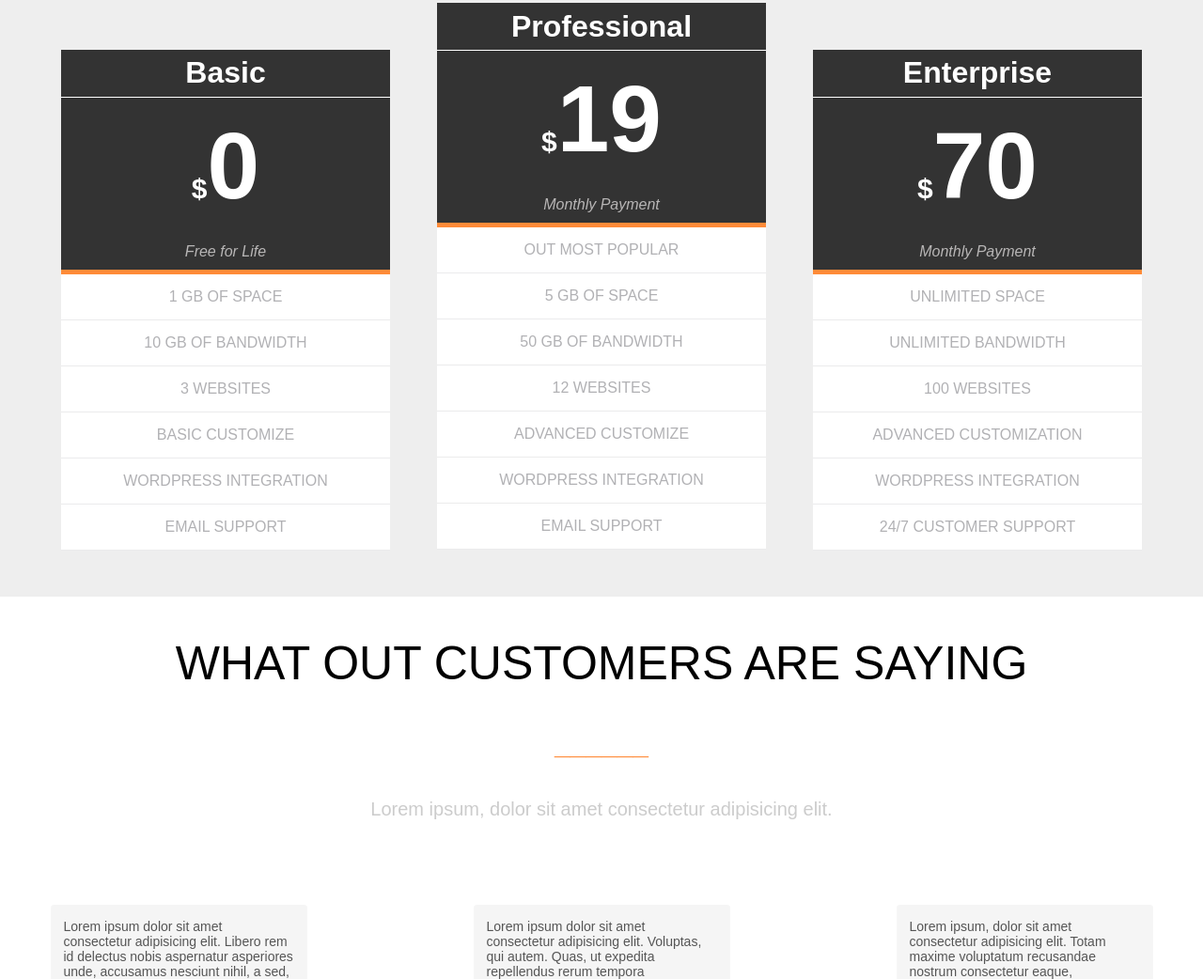
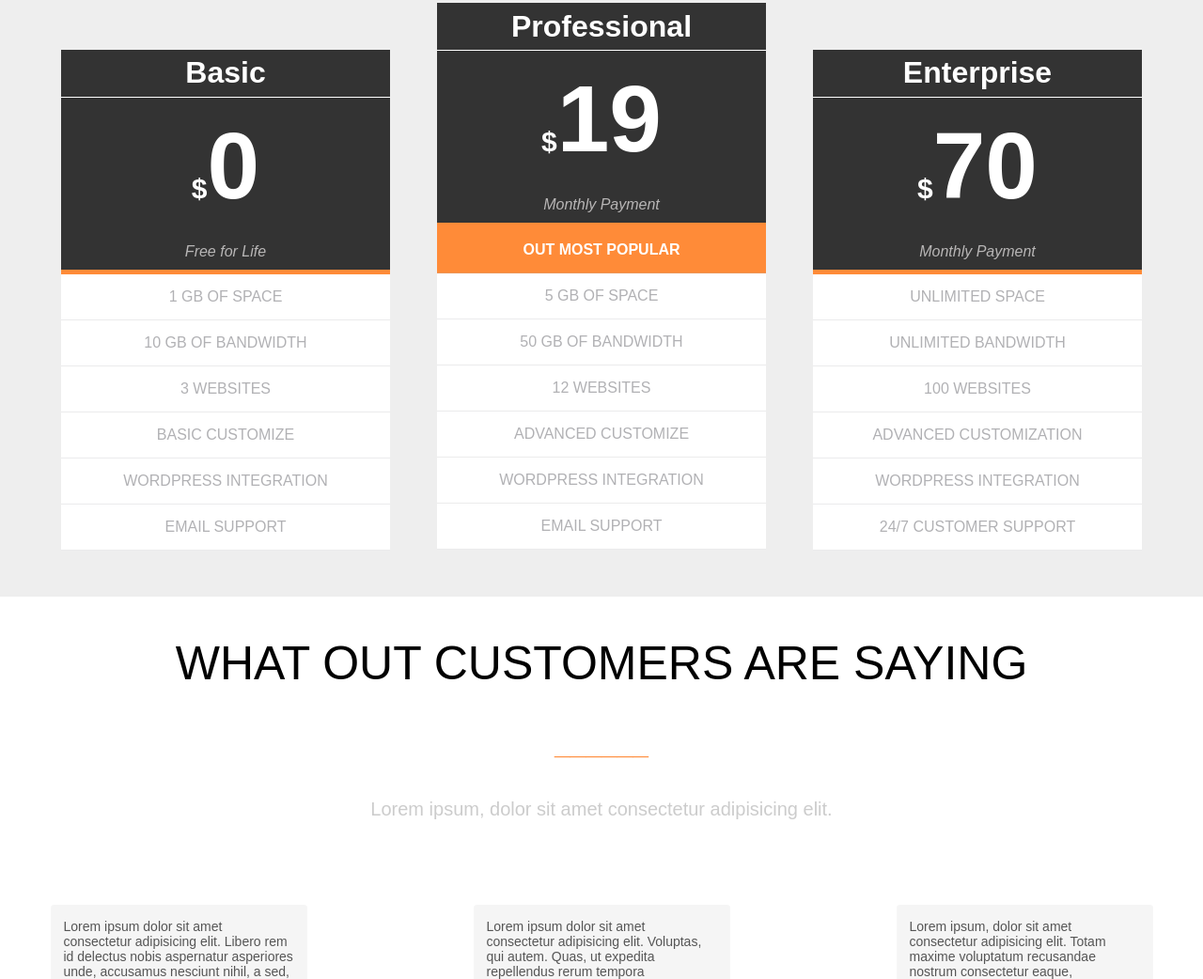
Before and after one commit to Diegovalencia456/proyecto_Axit, a plain HTML site: page index.html in a window 1280 px wide. Shown: the part 3837-4879 px from the top of the page at 94% size. Drawn offline with Linux system fonts and the light colour scheme.

Commit message:
style.css

```diff
--- a/styles/style.css
+++ b/styles/style.css
@@ -459,7 +459,7 @@ section .cajas1{
     font-style: italic;
 }
 
-.caja3 .lista_{
+.caja3 .lista_naranja{
     background-color: #ff8b38;
     color: white;
     font-weight: bold;
```
